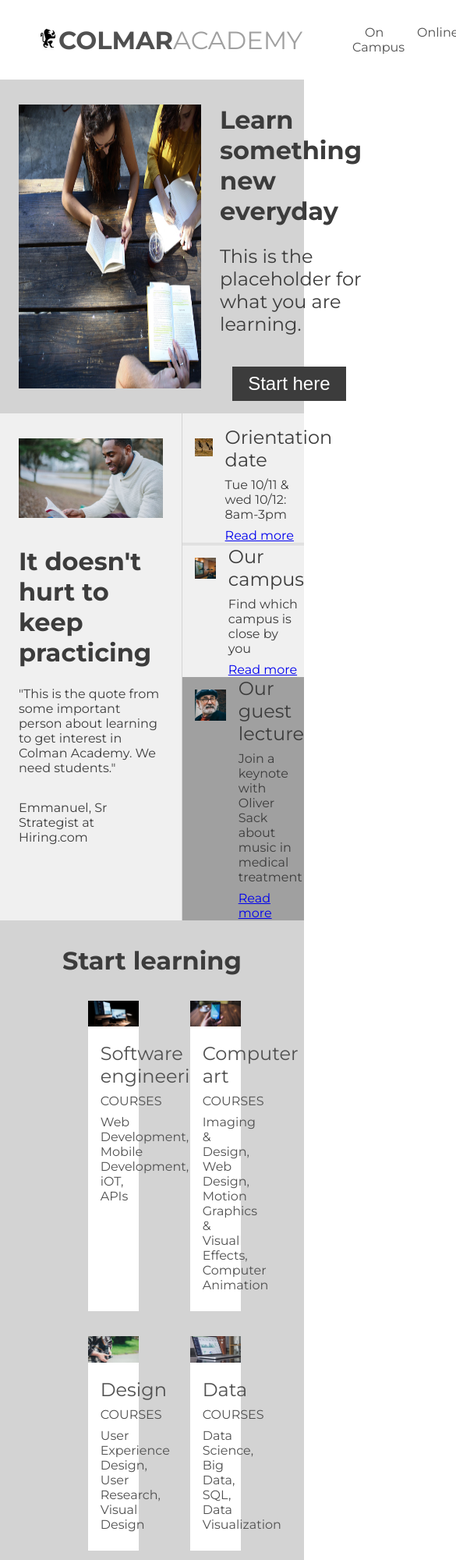
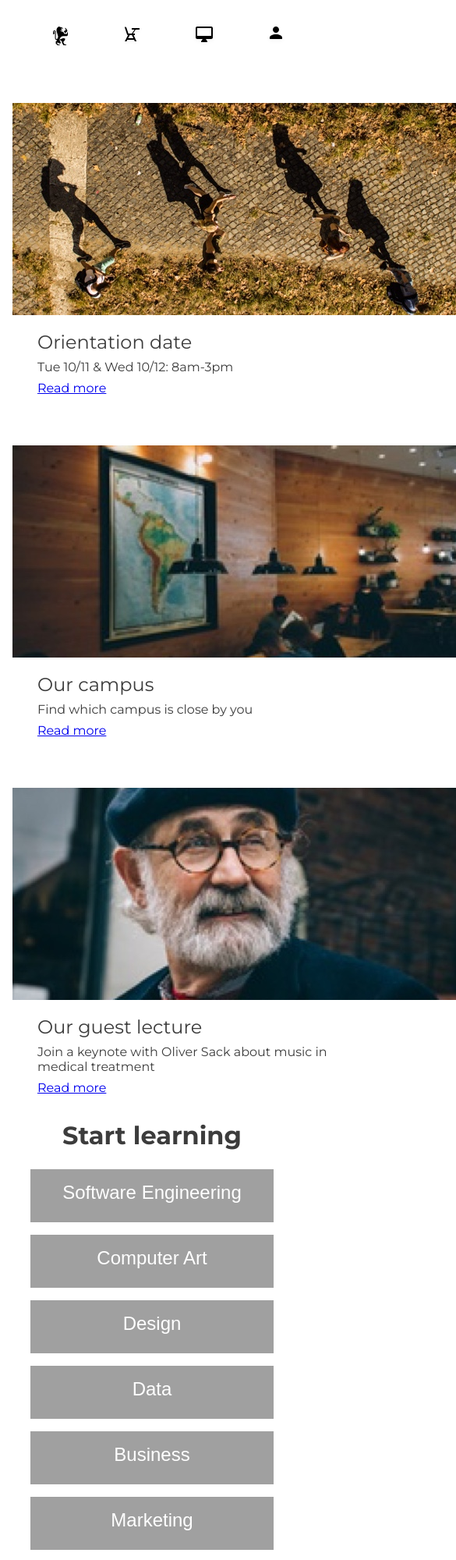
Before and after one commit to teresatrow/ColmarProject, a plain HTML site: page index.html in a window 390 px wide. Shown: the top 2000 px of the page at 78% size, 585 px wide, since content can reach past the window. Drawn offline with Linux system fonts and the light colour scheme.

Commit message:
first commit

```diff
--- a/index.html
+++ b/index.html
@@ -20,7 +20,7 @@
     	<li> <a href="#"> Sign in </a>
   	</ul>
   </div>
-	<div class="mobile">
+	<div class="mobilecontainer1">
 		<ul>
 			<li> <img class="ic" src="./images/ic-logo.svg"> </li>
 			<li> <img class="ic" src="./images/ic-on-campus.svg"> </li>
@@ -29,8 +29,9 @@
 		</ul>
 	</div>
 </header>
+
 <!--Main Banner-->
-<div class="container">
+<div class="desktopcontainer">
   <img class="bigimage" src="./images/banner.jpg">
   <div class="banner">
     <h1> Learn something new everyday </h1>
@@ -38,7 +39,17 @@
     <button> Start here </button>
   </div>
 </div>
+<div class="mobilecontainer">
+	<img class="bigimage" src="./images/banner.jpg">
+	<div class="banner">
+		<h1> Learn something new everyday </h1>
+		<h2 class="oneandahalfremspace"> This is the placeholder for what you are learning. </h2>
+		<button> Start here </button>
+	</div>
+</div>
+
 <!--Second Banner-->
+<!--Desktop-->
 <div class="container2">
   <div class="subcontainer">
     <img class="bigimage2" src="./images/information-main.jpg">
@@ -53,7 +64,7 @@
 		</div>
 		<div class="infowords">
     <h2> Orientation date </h2>
-    <p class="words halfremspace"> Tue 10/11 & wed 10/12: 8am-3pm </p>
+    <p class="words halfremspace"> Tue 10/11 & Wed 10/12: 8am-3pm </p>
     <p> <a class="readmore" href="#"> Read more </a> </p>
 	 </div>
   </div>
@@ -79,8 +90,43 @@
   </div>
 </div>
 </div>
-
+<!--Mobile-->
+<div class="container2mobile">
+	<div class="infoboxes">
+  <div class="infobox">
+    <div class="image">
+			<img class="smallimage" src="./images/information-orientation-mobile.jpg">
+		</div>
+		<div class="infowords">
+    <h2> Orientation date </h2>
+    <p class="words halfremspace"> Tue 10/11 & Wed 10/12: 8am-3pm </p>
+    <p> <a class="readmore" href="#"> Read more </a> </p>
+	 </div>
+  </div>
+  <div class="infobox">
+		<div class="image">
+    <img class="smallimage fourremspace" src="./images/information-campus-mobile.jpg">
+	</div>
+	<div class="infowords">
+    <h2> Our campus </h2>
+    <p class="words halfremspace"> Find which campus is close by you </p>
+    <p> <a class="readmore" href="#"> Read more </a> </p>
+	</div>
+  </div>
+  <div class="infobox">
+		<div class="image">
+      <img class="smallimage fourremspace" src="./images/information-guest-lecture-mobile.jpg">
+	  </div>
+	  <div class="infowords">
+      <h2> Our guest lecture </h2>
+      <p class="words halfremspace"> Join a keynote with Oliver Sack about music in medical treatment </p>
+      <p> <a class="readmore" href="#"> Read more </a> </p>
+	  </div>
+  </div>
+</div>
+</div>
 <!--Start Learning-->
+<!-- Desktop-->
 <div class="container3">
 	<h1> Start learning </h1>
 	<div class="courses">
@@ -133,9 +179,19 @@
       </div>
 		</div>
 	</div>
-
+</div>
+<!-- Mobile-->
+<div class="container3mobile">
+	<h1> Start learning </h1>
+	<button class="mobile3"> Software Engineering </button>
+	<button class="mobile3"> Computer Art </button>
+	<button class="mobile3"> Design </button>
+	<button class="mobile3"> Data </button>
+	<button class="mobile3"> Business </button>
+	<button class="mobile3" id="lastbutton"> Marketing </button>
 </div>
 <!--Thesis Exhibit-->
+  <!--Desktop-->
 <div class="container4">
 	<h1 id="title"> Thesis Exhibit </h1>
 	<div class="bigcontainer">
@@ -169,6 +225,15 @@
 		</div>
 	</div>
 </div>
+	<!--Mobile-->
+	<div class="mobilecontainer">
+		<h1 id="title"> Thesis Exhibit </h1>
+		<div>
+		  <video class="bigimage2" controls>
+			<source src="./videos/thesis.mp4" type="video/mp4">
+   </div>
+ </div>
+
 <!-- Footer-->
 <footer>
 	<span> &copy 2016 Colmar Academy. All rights reserved </span>
--- a/style.css
+++ b/style.css
@@ -44,6 +44,7 @@ header div div {
 .ic-logo {
   height: 3rem;
 }
+
 header span {
   font-weight: bold;
   color: rgb(80, 80, 80);
@@ -61,26 +62,32 @@ ul li a {
 .ic img {
   height: 2rem;
 }
-.mobile {
+.mobilecontainer1 {
   display: none;
 }
 @media only screen and (max-width: 480px) {
-  .desktop header {
+  .desktop {
     display: none;
   }
-  /*header div div .mobile {
-    display: block;
-  }*/
+  .mobilecontainer1 {
+    display: flex;
+    justify-content: space-between;
+  }
+  .mobilecontainer1 ul {
+    display: flex;
+    width: 100%;
+    justify-content: space-between;
+  }
   }
 /* Main Banner */
-.container  {
+.desktopcontainer  {
   display: flex;
   background-color: lightgrey;
-  max-width: 100%;
 }
 .bigimage {
   width: 60%;
   padding: 2rem 1.5rem;
+  align-self: center;
 }
 .banner {
   display: flex;
@@ -96,6 +103,33 @@ button {
   margin: 1rem;
   border: none;
 }
+@media only screen and (max-width: 480px) {
+  .desktopcontainer {
+    display: none;
+  }
+  .mobilecontainer {
+    display: flex;
+    flex-direction: column;
+    align-items: center;
+    max-width: 100%;
+    background-color: lightgrey; /*lightgrey*/
+  }
+  .bigimage {
+    width: 100%;
+  }
+  button {
+    background-color: rgb(160,160,160); /*medium gray*/
+    margin-bottom: 2rem;
+    margin-top: 0;
+  }
+  .banner {
+    padding-left: 1rem;
+  }
+  h1 {
+    padding-bottom: 2rem;
+  }
+}
+
 /* Second Banner or Information */
 .container2  {
   display: flex;
@@ -141,7 +175,6 @@ button {
   height: auto;
   width: 100%;
 }
-
 .image {
   width: 35%;
 }
@@ -152,7 +185,36 @@ button {
   padding-left: 2rem;
   width: 65%;
 }
-
+.container2mobile {
+  display: none;
+}
+@media only screen and (max-width: 480px) {
+  .container2 {
+    display: none;
+  }
+  .container2mobile {
+    display: flex;
+  }
+  .infoboxes {
+    padding-left: 1rem;
+    padding-right: 1rem;
+    width: 100%;
+  }
+  .infobox {
+    display: flex;
+    flex-direction: column;
+  }
+  .smallimage {
+    width: auto;
+    margin: 0;
+  }
+  .infowords {
+    width: 100%;
+  }
+  .fourremspace {
+    padding-top: 4rem;
+  }
+}
 /* Start Learning */
 .container3 {
   display: flex;
@@ -183,6 +245,31 @@ button {
   color: rgb(80, 80, 80);
   padding: 1rem 1rem 1.5rem 1rem;
 }
+.container3mobile {
+  display: none;
+}
+@media only screen and (max-width: 480px) {
+  .container3 {
+    display: none;
+  }
+  .container3mobile {
+    display: flex;
+    flex-direction: column;
+    align-items: center;
+  }
+  h1 {
+    display: flex;
+    padding-bottom: 1rem;
+  }
+  .mobile3 {
+  margin: .5rem;
+  padding-top: 1rem;
+  padding-bottom: 1.5rem;
+}
+#lastbutton {
+  margin-bottom: 2rem;
+}
+}
 /* Thesis */
 .container4 {
   display: flex;
@@ -207,6 +294,12 @@ button {
   padding-top: 1.5rem;
   padding-bottom: 0.5rem;
 }
+
+@media only screen and (max-width: 480px) {
+  .container4 {
+    display: none;
+  }
+}
 /* Footer */
 footer {
   display: flex;
@@ -217,3 +310,15 @@ footer {
 #footernav {
   padding-left: 1.5rem;
 }
+
+.mobilecontainer {
+  display: none;
+}
+@media only screen and (max-width: 480px) {
+  footer ul {
+    display: none;
+  }
+  footer span {
+    padding-top: 1rem;
+    padding-bottom: 1rem;
+    }
```
Lines whose indentation alone changed are shown as unchanged.
